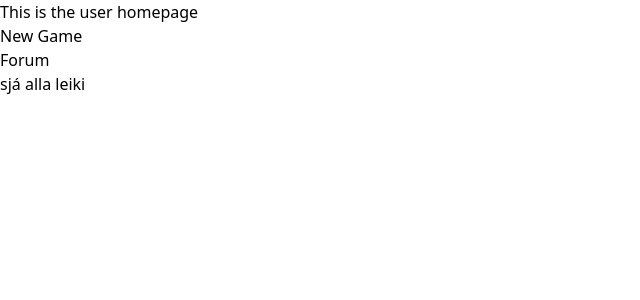
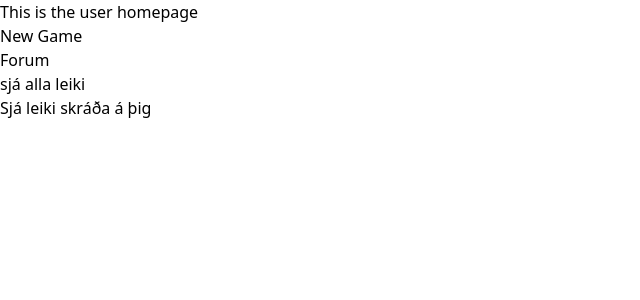
Before and after one commit to YellowWall/HBV501G, a SvelteKit app in the folder Frontend/: page /homepage in a window 1280 px wide. Shown: the top 300 px of the page, without its empty margins (0-640 px from the left). Built offline with nearby package versions, Linux system fonts and the light colour scheme; no server answers.

Commit message:
functional
vantar bara delete game og delete hole takka and we are gold

```diff
--- a/Frontend/src/routes/games/viewMyGames/+page.svelte
+++ b/Frontend/src/routes/games/viewMyGames/+page.svelte
@@ -1,6 +1,7 @@
 <script>
     import {browser} from '$app/environment';
-	import DisplayGame from '../../components/DisplayGame.svelte';
+	import Header from '../../../components/Header.svelte';
+	import DisplayGame from '../../../components/DisplayGame.svelte';
 
     let backendRoute = 'http://localhost:8080/game/displaygames/user/';
 
@@ -20,6 +21,7 @@
     }
 </script>
 <main>
+    <Header/>
     {#await fetchGames()}
         <p>loading</p>
     {:then games}
--- a/Frontend/src/routes/homepage/+page.svelte
+++ b/Frontend/src/routes/homepage/+page.svelte
@@ -51,3 +51,5 @@
 <p>Forum</p></a>
 <a href="./viewallgames">
 <p>sjá alla leiki</p></a>
+<a href="./games/viewMyGames">
+<p>Sjá leiki skráða á þig</p></a>
```
Also changed, not shown: 1 other file (tests, documents, lock files or other folders).
